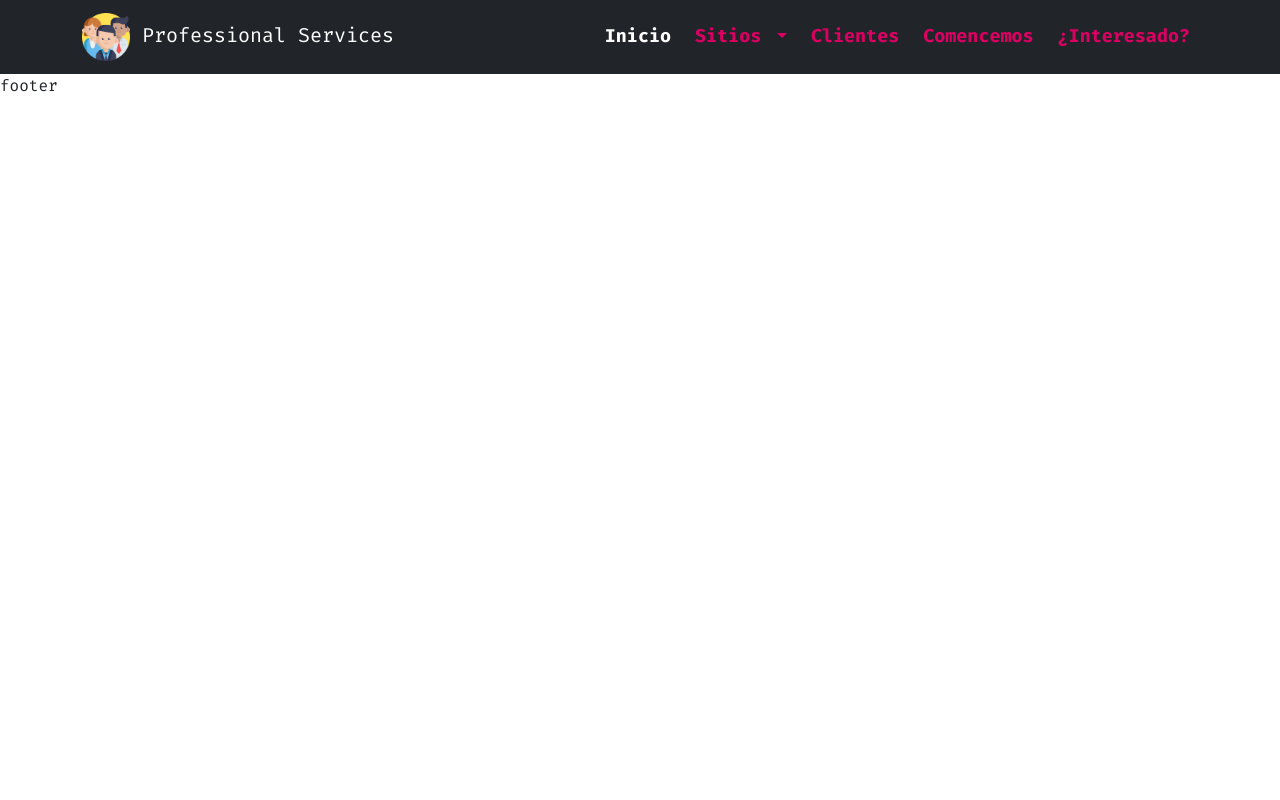
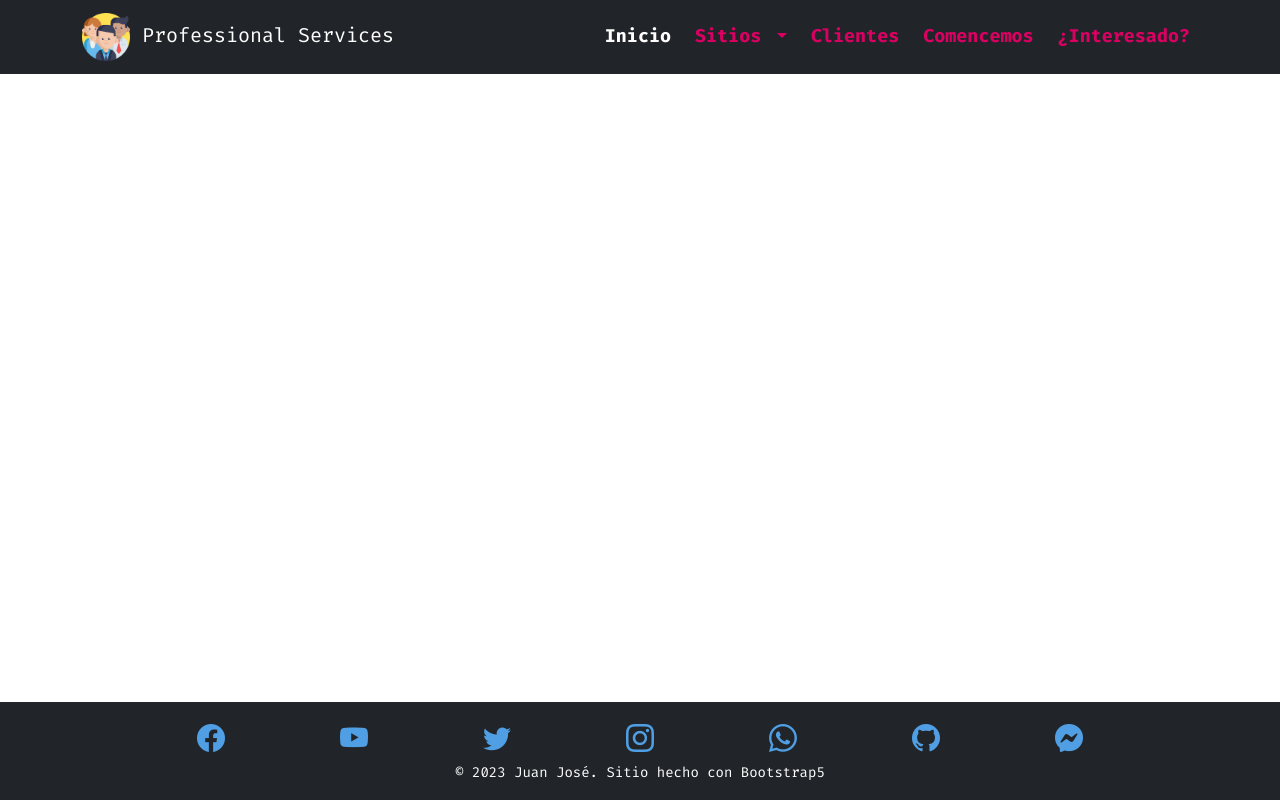
Before and after one commit to Juanjo21-01/frontend-professional-services, a plain HTML site: page index.html in a window 1280 px wide. Drawn offline with nearby package versions, Linux system fonts and the light colour scheme.

Commit message:
Creando el pie de pagina del proyecto

```diff
--- a/assets/css/style.css
+++ b/assets/css/style.css
@@ -17,6 +17,15 @@
 /* ------- RESETS STYLES ------- */
 body {
     font-family: 'Fira Code', monospace;
+}
+
+a {
+    color: var(--link-color);
+    transition: all .3s ease-out;
+}
+
+a:hover {
+    color: var(--first-color);
 }
 
 /* ------- Bootstrap STYLES ------- */
@@ -58,6 +67,8 @@ body {
     color: var(--bs-white);
 }
 
+/* ----- FOOTER */
+
 
 /* ------- MY STYLES ------- */
 
--- a/assets/views/components/footer.html
+++ b/assets/views/components/footer.html
@@ -1 +1,33 @@
-<footer>footer</footer>
+<footer class="bg-dark p-3 fixed-bottom">
+  <div class="container text-center">
+    <nav class="d-flex justify-content-evenly">
+      <a href="https://facebook.com" target="_blank" rel="noopener"
+        ><i class="bi bi-facebook fs-3"></i
+      ></a>
+      <a href="https://youtube.com" target="_blank" rel="noopener"
+        ><i class="bi bi-youtube fs-3"></i
+      ></a>
+      <a href="https://twitter.com" target="_blank" rel="noopener"
+        ><i class="bi bi-twitter fs-3"></i
+      ></a>
+      <a href="https://instagram.com" target="_blank" rel="noopener"
+        ><i class="bi bi-instagram fs-3"></i
+      ></a>
+      <a
+        href="https://api.whatsapp.com/send?phone=50235677779"
+        target="_blank"
+        rel="noopener"
+        ><i class="bi bi-whatsapp fs-3"></i
+      ></a>
+      <a href="https://github.com" target="_blank" rel="noopener"
+        ><i class="bi bi-github fs-3"></i
+      ></a>
+      <a href="https://m.me/user.com" target="_blank" rel="noopener"
+        ><i class="bi bi-messenger fs-3"></i>
+      </a>
+    </nav>
+    <small class="text-white"
+      >&copy; 2023 Juan José. Sitio hecho con Bootstrap5</small
+    >
+  </div>
+</footer>
--- a/assets/views/components/header.html
+++ b/assets/views/components/header.html
@@ -1,5 +1,5 @@
 <header>
-  <nav class="navbar navbar-expand-lg navbar-dark bg-dark">
+  <nav class="navbar navbar-expand-lg navbar-dark bg-dark sticky-top">
     <div class="container">
       <!-- boton inicio -->
       <a class="navbar-brand" href="index.html"
@@ -43,7 +43,7 @@
             </a>
             <ul class="dropdown-menu">
               <li>
-                <a class="dropdown-item " href="/sitios.html#ultimos-proyectos"
+                <a class="dropdown-item" href="/sitios.html#ultimos-proyectos"
                   >Últimos Proyectos</a
                 >
               </li>
```
